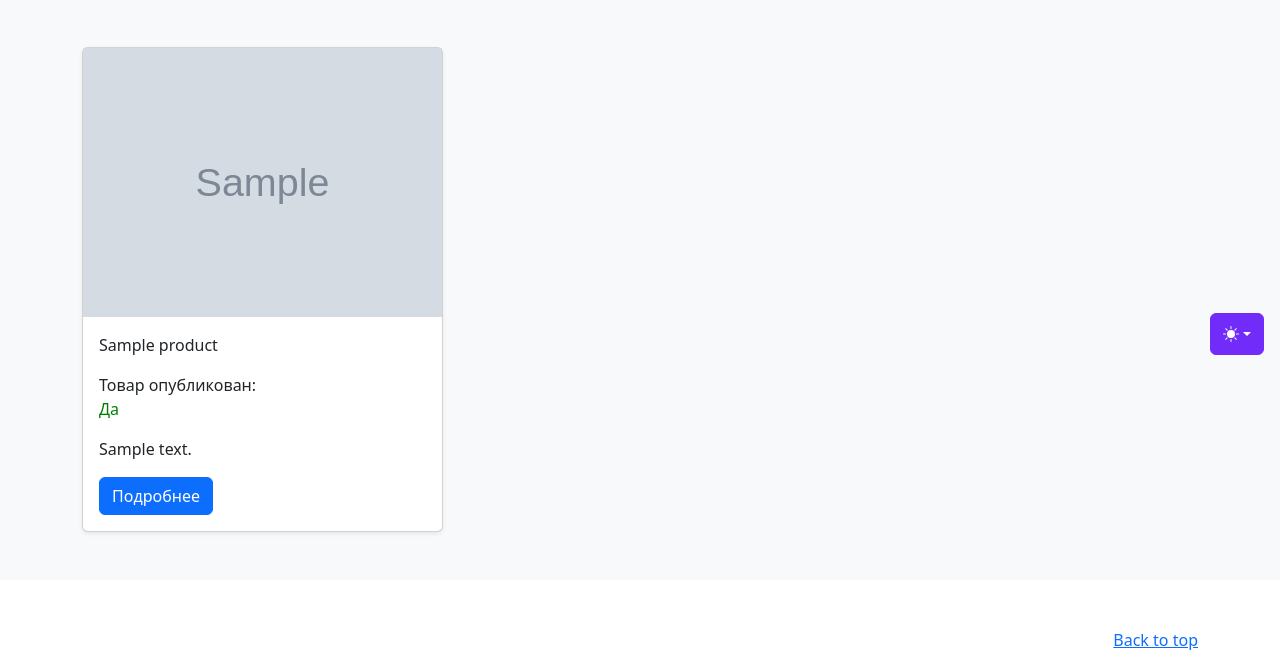
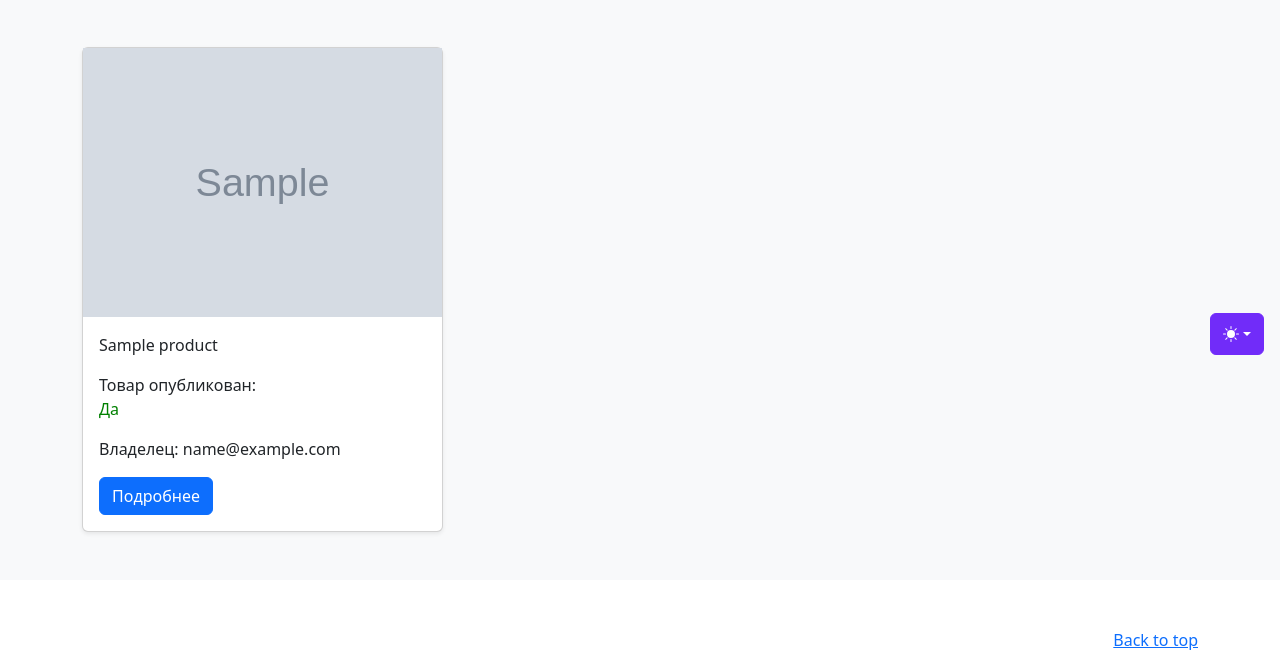
Before and after one commit to ekaterinakurochkina/Django_homework, a Django app: page /catalog/ in a window 1280 px wide. Shown: the part 429-1087 px from the top of the page. Run offline with Django 5.2, Linux system fonts and the light colour scheme; a user stored in the database is signed in; tables that the repository leaves empty hold one stand-in row (values such as "Sample post"); grey boxes marked "Sample" are stand-in pictures; parts of the project's set-up code (start-up, migrations or seed data) failed here and were passed over; some libraries are stand-ins or nearby versions.

Commit message:
небольшие изменения в представлении информации на сайте

```diff
--- a/catalog/templates/catalog/product_list.html
+++ b/catalog/templates/catalog/product_list.html
@@ -19,7 +19,8 @@
               </div>
               <div class="card-body">
                 <p class="card-text">{{ product.name }}</p>
-                <p class="card-text">{{ product.description | truncatechars:100 }}</p>
+                 <!--<p class="card-text">{{ product.description | truncatechars:100 }}</p> -->
+                <p class="card-text">Цена: {{ product.price }}</p>
                 <div class="d-flex justify-content-between align-items-center">
                   <div class="btn-group">
                     {% if user.is_authenticated %}
@@ -50,7 +51,8 @@
                       <p style="color: red;">Нет</p> <!-- для неопубликованных товаров будет крастное НЕТ -->
                     </span>
                 {% endif %}
-                <p class="card-text">{{ product.description | truncatechars:100 }}</p>
+                <p class="card-text">Владелец: {{ product.owner }}</p>
+                <!-- <p class="card-text">{{ product.description | truncatechars:100 }}</p> -->
                 <div class="d-flex justify-content-between align-items-center">
                   <div class="btn-group">
                     {% if user.is_authenticated %} <!-- для зареганых пользователей будет видна кнопка Подробнее о товаре -->
```
